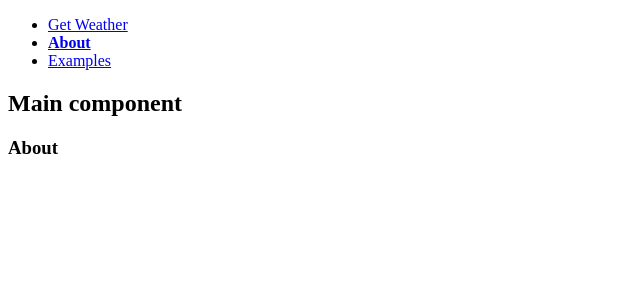
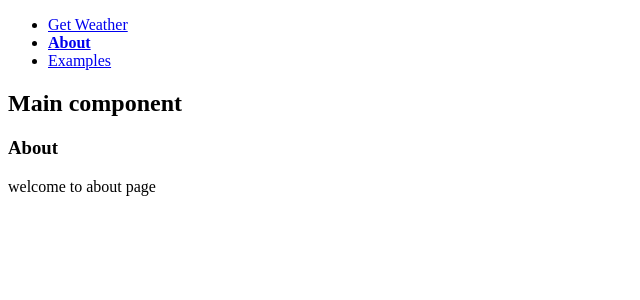
Before and after one commit to qstyler/reactweather, a React (Create React App) app: page /about in a window 1280 px wide. Shown: the top 300 px of the page, without its empty margins (0-640 px from the left). Built offline with nearby package versions, Linux system fonts and the light colour scheme.

Commit message:
commit message

```diff
--- a/src/components/About.js
+++ b/src/components/About.js
@@ -1,5 +1,8 @@
 import React from 'react'
 
 export default (props) => (
-  <h3>About</h3>
+  <div>
+    <h3>About</h3>
+    <p>welcome to about page</p>
+  </div>
 );
```
